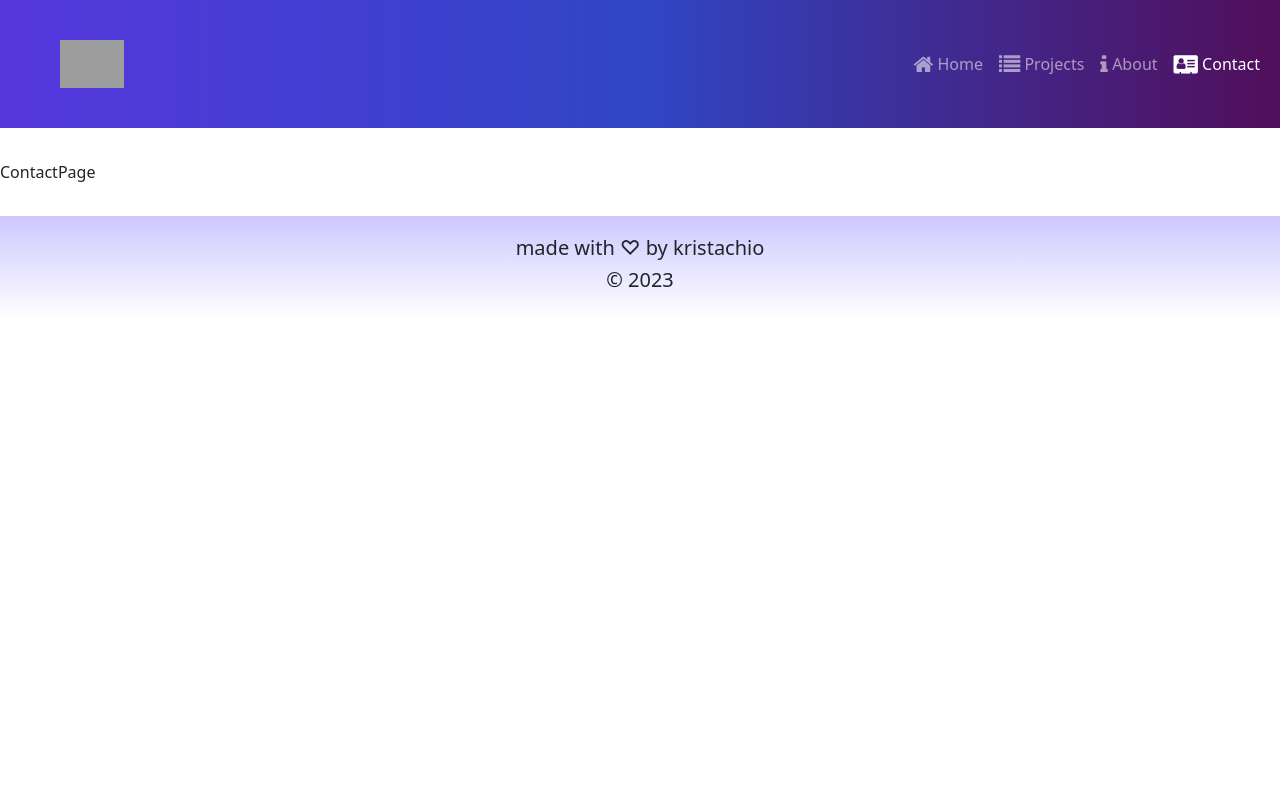
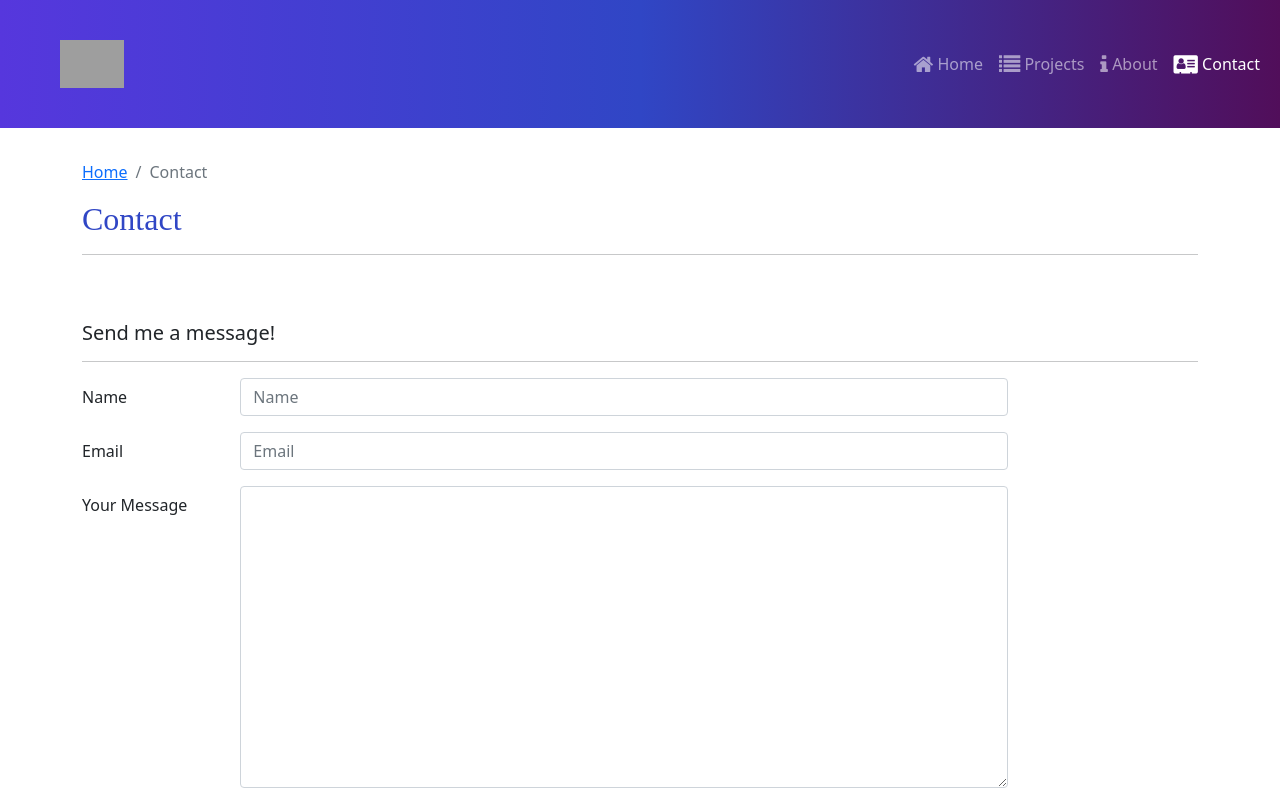
Before and after one commit to kristachio/krista-portfolio, a React (Create React App) app: page /contact in a window 1280 px wide. Shown: the top 800 px of the page. Built offline with nearby package versions, Linux system fonts and the light colour scheme; grey boxes are pictures that could not be loaded.

Commit message:
ContactForm and validation

```diff
--- /dev/null
+++ b/src/components/ContactForm.js
@@ -0,0 +1,83 @@
+import { Button, Label, Col, FormGroup } from 'reactstrap';
+import { Formik, Field, Form, ErrorMessage } from 'formik';
+import { validateContactForm } from '../utils/validateContactForm';
+
+
+const ContactForm = () => {
+    const handleSubmit = (values, { resetForm }) => {
+        console.log('form values:', values);
+        console.log('in JSON format:', JSON.stringify(values));
+        resetForm();
+    };
+
+    return (
+        <Formik
+            initialValues={{
+                name: '',
+                email: '',
+                message: '',
+            }}
+            onSubmit={handleSubmit}
+            validate={validateContactForm}
+        >
+            <Form>
+                <FormGroup row>
+                    <Label htmlFor='name' md='2'>
+                        Name
+                    </Label>
+                    <Col md='10'>
+                        <Field
+                            name='name'
+                            placeholder='Name'
+                            className='form-control'
+                        />
+                        <ErrorMessage name='name'>
+                            {(msg) => <p className='text-danger'>{msg}</p>}
+                        </ErrorMessage>
+                    </Col>
+                </FormGroup>
+                <FormGroup row>
+                    <Label htmlFor='email' md='2'>
+                        Email
+                    </Label>
+                    <Col md='10'>
+                        <Field
+                            name='email'
+                            placeholder='Email'
+                            type='email'
+                            className='form-control'
+                        />
+                        <ErrorMessage name='email'>
+                            {(msg) => <p className='text-danger'>{msg}</p>}
+                        </ErrorMessage>
+                    </Col>
+                </FormGroup>
+                <FormGroup row>
+                    <Label htmlFor='message' md='2'>
+                        Your Message
+                    </Label>
+                    <Col md='10'>
+                        <Field
+                            name='message'
+                            as='textarea'
+                            rows='12'
+                            className='form-control'
+                        />
+                        <ErrorMessage name='message'>
+                            {(msg) => <p className='text-danger'>{msg}</p>}
+                        </ErrorMessage>
+                    </Col>
+                </FormGroup>
+                <FormGroup row>
+                    <Col md={{ size: 10, offset: 2 }}>
+                        <Button type='submit' color='primary'>
+                            Send Message
+                        </Button>
+                    </Col>
+                </FormGroup>
+            </Form>
+        </Formik>
+    );
+};
+
+export default ContactForm;
--- a/src/pages/AboutPage.js
+++ b/src/pages/AboutPage.js
@@ -16,7 +16,8 @@
                     <Card>
                         <CardHeader className='bg-primary text-white'>
                             <h3>Placeholder</h3>
-                                <CardBody>
+                        </CardHeader>
+                        <CardBody>
                                     <dl className='row'>
                                         <dt className='col-6'>Placeholder</dt>
                                         <dd className='col-6'>Placeholder</dd>
@@ -27,8 +28,7 @@
                                         <dt className='col-6'>Placeholder</dt>
                                         <dd className='col-6'>Placeholder</dd>
                                     </dl>
-                                </CardBody>
-                        </CardHeader>
+                        </CardBody>
                     </Card>
                 </Col>
                 <Col>
--- a/src/pages/ContactPage.js
+++ b/src/pages/ContactPage.js
@@ -1,5 +1,23 @@
+import { Container, Col, Row } from 'reactstrap';
+import SubHeader from '../components/SubHeader';
+import ContactForm from '../components/ContactForm';
+
 const ContactPage = () => {
-    return <div>ContactPage</div>;
+    return (
+        <Container>
+            <SubHeader current='Contact' />
+
+            <Row className='row-content'>
+                <Col xs='12'>
+                    <h5>Send me a message!</h5>
+                    <hr />
+                </Col>
+                <Col md='10'>
+                    <ContactForm />
+                </Col>
+            </Row>
+        </Container>
+    );
 };
 
 export default ContactPage;
--- /dev/null
+++ b/src/utils/validateContactForm.js
@@ -0,0 +1,21 @@
+export const validateContactForm = (values) => {
+    const errors = {};
+
+    if (!values.name) {
+        errors.name = 'Required';
+    } else if (values.name.length < 2) {
+        errors.name = 'Must be at least 2 characters.';
+    } else if (values.name.length > 30) {
+        errors.name = 'Must be 30 characters or less';
+    }
+
+    if (!values.email.includes('@')) {
+        errors.email = 'Email should contain an @';
+    }
+
+    if (!values.message) {
+        errors.message = 'Required';
+    }
+
+    return errors;
+};
```
